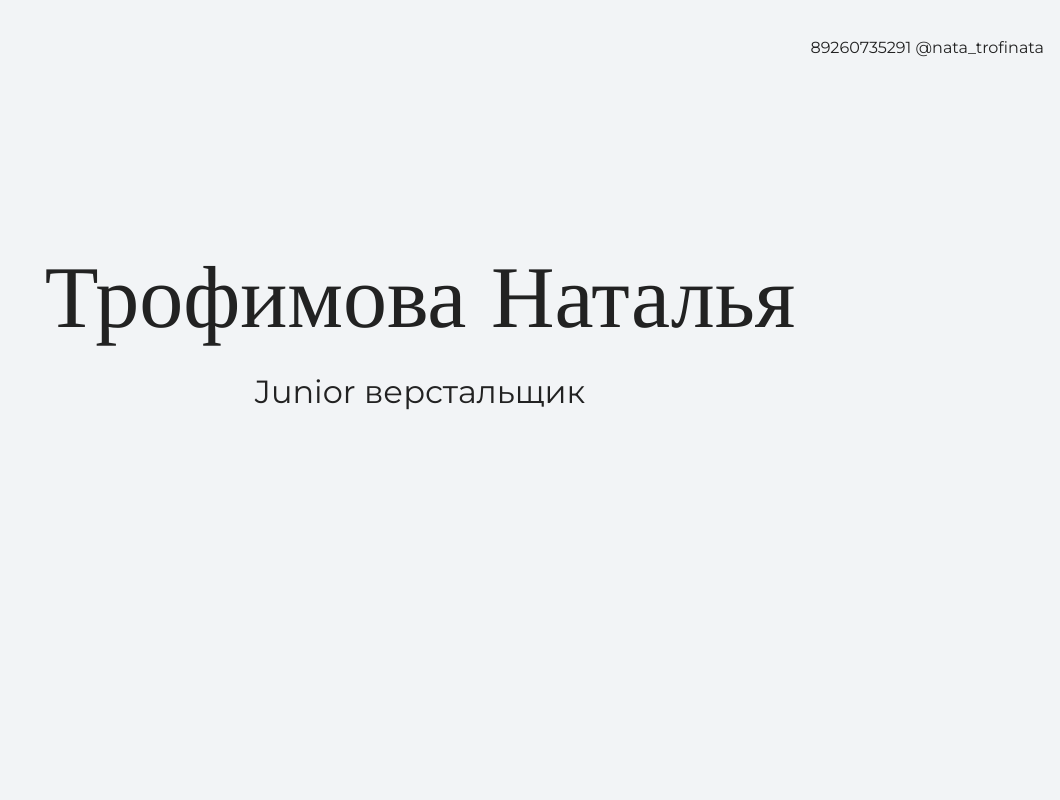
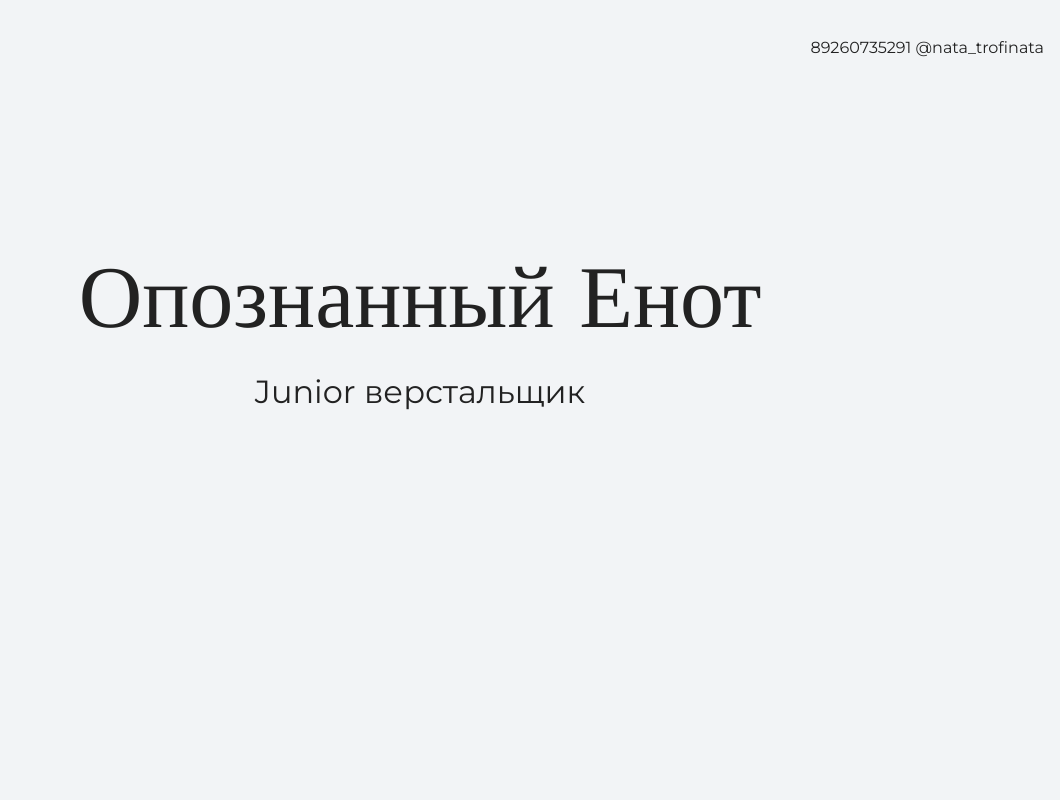
Before and after one commit to trofinata/HTML-Academy-learn, a plain HTML site: page index.html in a window 1280 px wide. Shown: the top 800 px of the page, without its empty margins (220-1280 px from the left). Drawn offline with nearby package versions, Linux system fonts and the light colour scheme.

Commit message:
меняет текст на главной странице

```diff
--- a/index.html
+++ b/index.html
@@ -16,7 +16,7 @@
 
     <section class="hero-image">
       <div class="container">
-        <h1 class="heading">Трофимова Наталья</h1>
+        <h1 class="heading">Опознанный Енот</h1>
         <p>Junior верстальщик</p>
       </div>
     </section>
```
